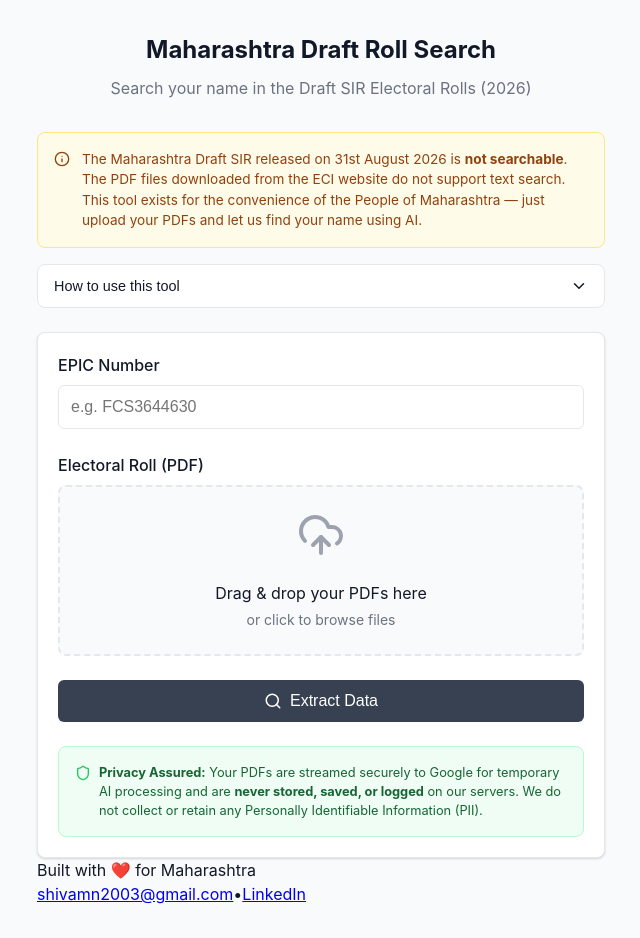
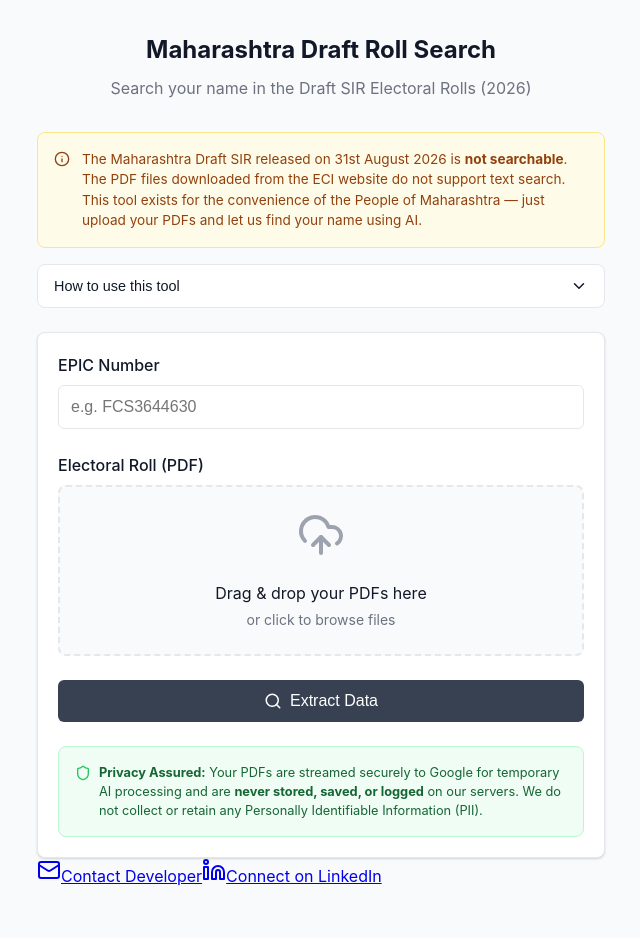
Before and after one commit to Shivam-53/Epic-Details-Extractor-using-Gemini-OCR, a React (Vite) app in the folder Epic_Details_Extractor/frontend/: page / in a window 1280 px wide. Shown: the whole page, without its empty margins (319-959 px from the left). Built offline with nearby package versions, Linux system fonts and the light colour scheme; no server answers.

Commit message:
Enhance footer with styling and icons

```diff
--- a/Epic_Details_Extractor/frontend/src/App.jsx
+++ b/Epic_Details_Extractor/frontend/src/App.jsx
@@ -1,5 +1,5 @@
 import React, { useState, useRef } from 'react';
-import { UploadCloud, Search, CheckCircle, FileText, Loader2, AlertCircle, ChevronDown, ChevronUp, Info, ExternalLink, Shield } from 'lucide-react';
+import { UploadCloud, Search, CheckCircle, FileText, Loader2, AlertCircle, ChevronDown, ChevronUp, Info, ExternalLink, Shield, Mail, Linkedin } from 'lucide-react';
 import { Analytics } from '@vercel/analytics/react';
 import posthog from 'posthog-js';
 import './index.css';
@@ -328,20 +328,23 @@
       </div>
 
       {/* Footer Section */}
-      <footer className="text-center mt-8 pb-8 text-gray-500 text-sm">
-        <p>Built with ❤️ for Maharashtra</p>
-        <div className="flex justify-center items-center gap-4 mt-2">
-          <a href="mailto:shivamn2003@gmail.com" className="hover:text-blue-500 transition-colors">
-            shivamn2003@gmail.com
+      <footer className="mt-12 pb-8 flex flex-col items-center justify-center">
+        <div className="flex flex-wrap justify-center gap-4">
+          <a
+            href="mailto:shivamn2003@gmail.com"
+            className="flex items-center gap-2 px-5 py-2.5 bg-gray-100 hover:bg-gray-200 text-gray-700 rounded-full transition-all duration-200 text-sm font-medium shadow-sm hover:shadow"
+          >
+            <Mail className="w-4 h-4" />
+            Contact Developer
           </a>
-          <span>•</span>
           <a
             href="https://www.linkedin.com/in/shivam-tiwari-21368b201/"
             target="_blank"
             rel="noopener noreferrer"
-            className="hover:text-blue-500 transition-colors"
+            className="flex items-center gap-2 px-5 py-2.5 bg-[#f0f6fc] hover:bg-[#e1e9ee] text-[#0a66c2] rounded-full transition-all duration-200 text-sm font-medium shadow-sm hover:shadow"
           >
-            LinkedIn
+            <Linkedin className="w-4 h-4" />
+            Connect on LinkedIn
           </a>
         </div>
       </footer>
```
